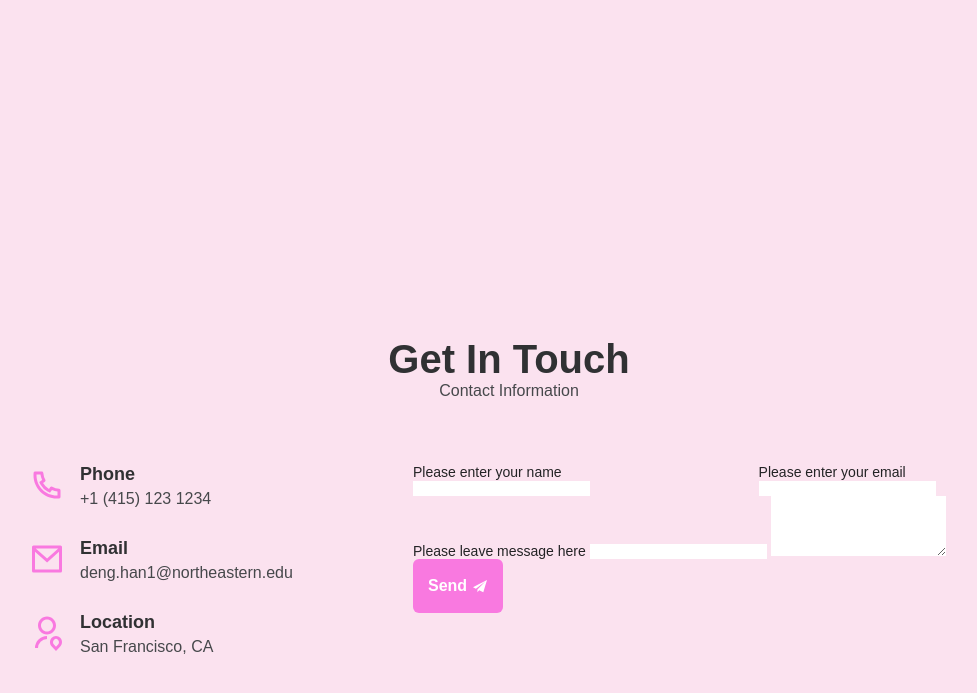
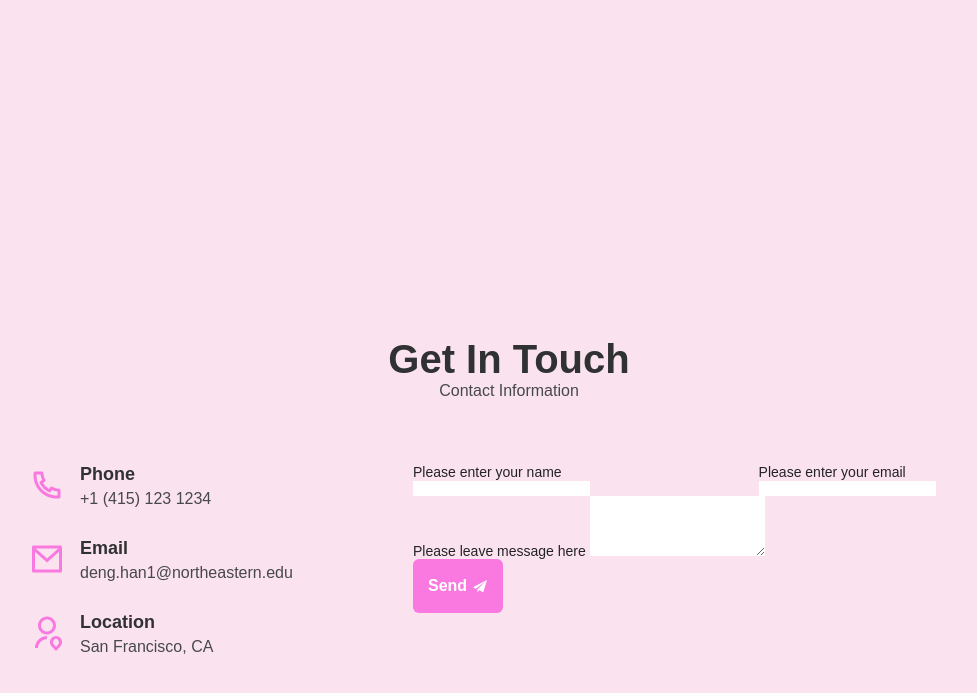
Before and after one commit to sylony/Han-Deng-s-HomePage, a website: page other.html in a window 1280 px wide. Shown: the part 1449-2142 px from the top of the page, without its empty margins (131-1108 px from the left). Drawn offline with Linux system fonts and the light colour scheme; files whose address does not match are found by name; a web font is replaced by a local one.

Commit message:
Update other.html

```diff
--- a/other.html
+++ b/other.html
@@ -166,7 +166,6 @@
               </div>
               <div class="form-item">
                 <label for="message">Please leave message here</label>
-                <input id="message" />
                 <textarea cols="20" rows="4" placeholder=""></textarea>
               </div>
               <div>
```
